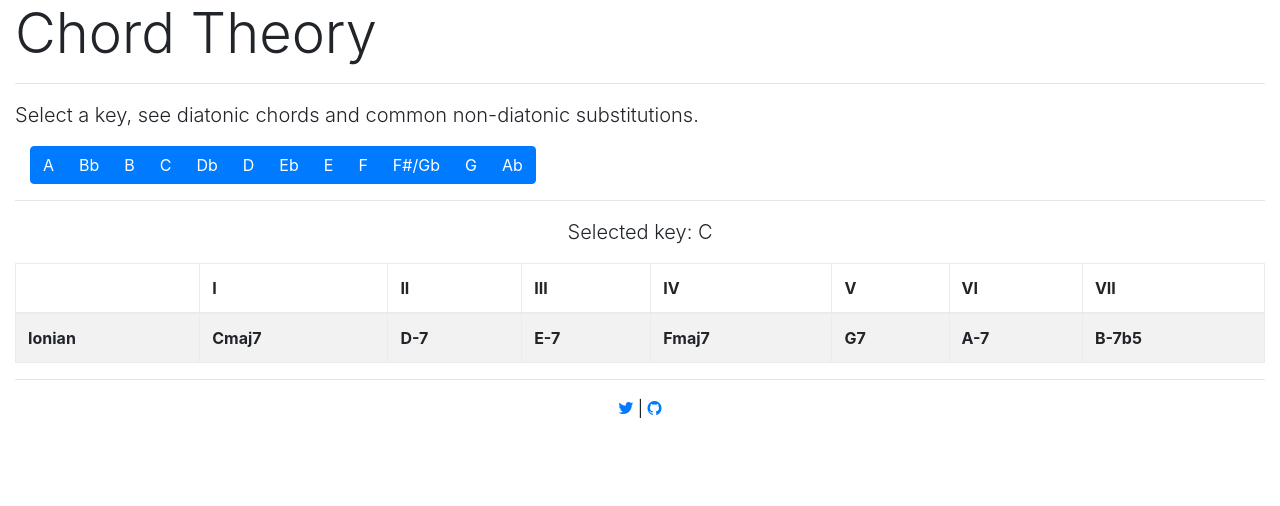
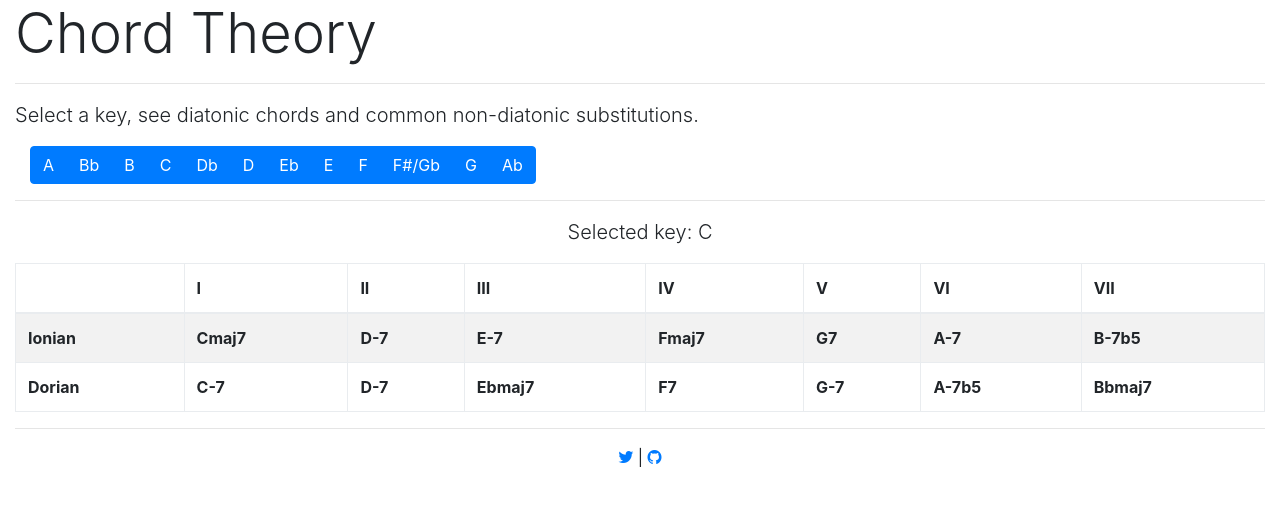
Before and after one commit to jstrassburg/chord-theory, a plain HTML site: page index.html in a window 1280 px wide. Drawn offline with nearby package versions, Linux system fonts and the light colour scheme.

Commit message:
adding dorian

```diff
--- a/app.js
+++ b/app.js
@@ -14,12 +14,16 @@ angular.module('app', [])
 
         for (degree = 0 ; degree < steps.length ; degree++){
             index += steps[degree];
-            scale[degree] = $scope.allKeys[index % 12] + decorators[degree]
+            scale[degree] = $scope.allKeys[index % 12] + decorators[degree];
         }
         return scale;
     };
 
     $scope.ionian = function(){
         return $scope.scale([0,2,2,1,2,2,2], ['maj7', '-7', '-7', 'maj7', '7', '-7', '-7b5']);
-    }
+    };
+
+    $scope.dorian = function(){
+        return $scope.scale([0,2,1,2,2,2,1], ['-7', '-7', 'maj7', '7', '-7', '-7b5', 'maj7']);
+    };
 });
--- a/index.html
+++ b/index.html
@@ -52,6 +52,10 @@
                     <th>Ionian</th>
                     <th ng-repeat="chord in ionian()">{{chord}}</th>
                 </tr>
+                <tr>
+                    <th>Dorian</th>
+                    <th ng-repeat="chord in dorian()">{{chord}}</th>
+                </tr>
             </tbody>
         </table>
 
```
Also changed, not shown: 2 other files.
